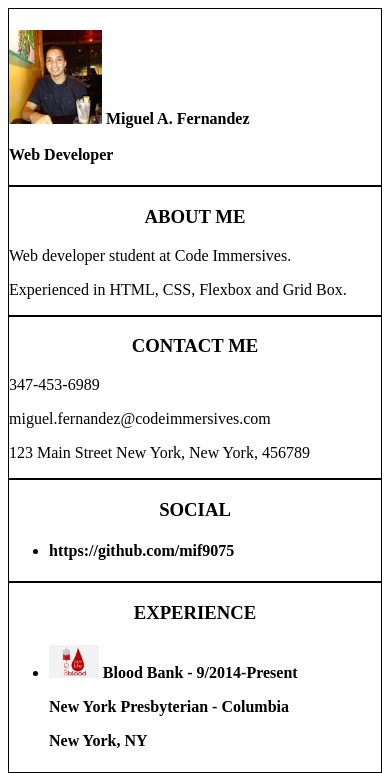
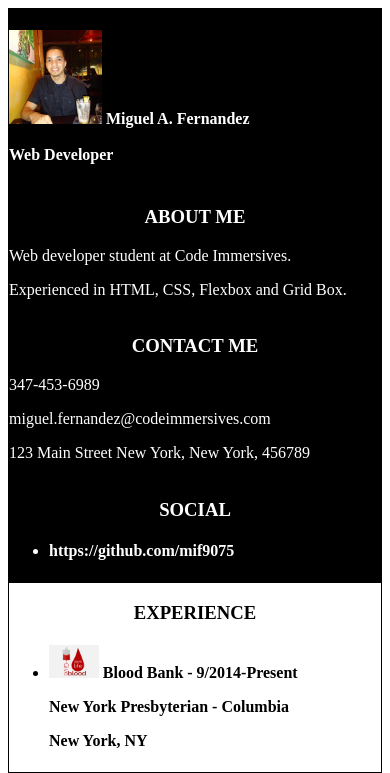
Before and after one commit to mif9075/grid-resume, a plain HTML site: page index.html in a window 390 px wide. Shown: the top 773 px of the page. Drawn offline with Linux system fonts and the light colour scheme; a script that the page names is missing.

Commit message:
Updated Media Query

```diff
--- a/main.css
+++ b/main.css
@@ -11,10 +11,10 @@
 }
 
 /* Black Background on selected flex boxes */
-/* .square1 {
+.square1 {
   background-color: black;
   color: white;
-} */
+}
 
 h3 {
   text-align: center;
@@ -22,21 +22,23 @@ h3 {
 
 /* Media Layouts */
 
-@media only screen and (min-width: 0px) and (max-width: 600px) and (orientation: portrait)
+@media only screen and (min-width: 0px) and (max-width: 450px) and (orientation: portrait)
 {
   #container {
     grid-template-columns: 1fr;
     grid-template-rows: auto;
   }
+
 }
 
-
-@media only screen and (min-width: 600px) and (max-width: 900px) and (orientation: portrait)
+@media only screen and (min-width: 450px) and (max-width: 900px) and (orientation: portrait)
 {
   #container {
     grid-template-columns: 1fr 1fr;
     grid-template-rows: auto;
+
 }
+
 }
 
 
```
